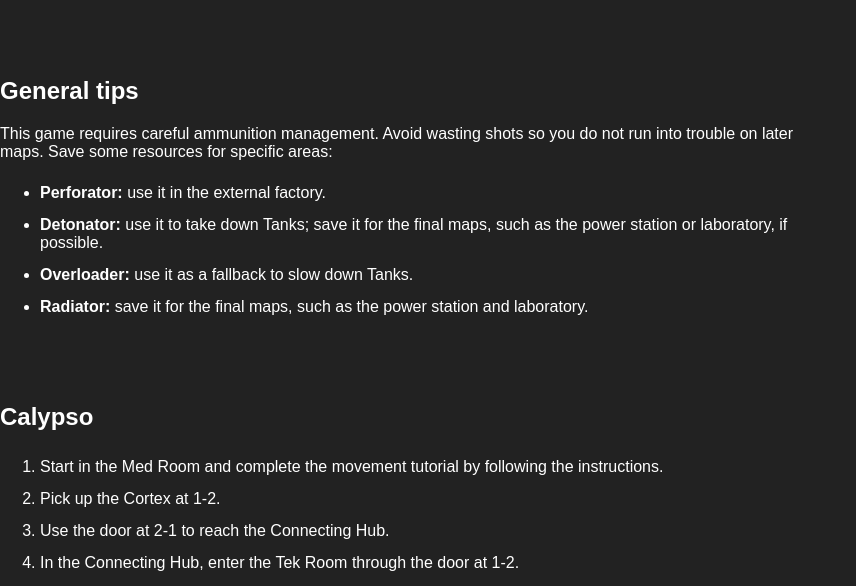
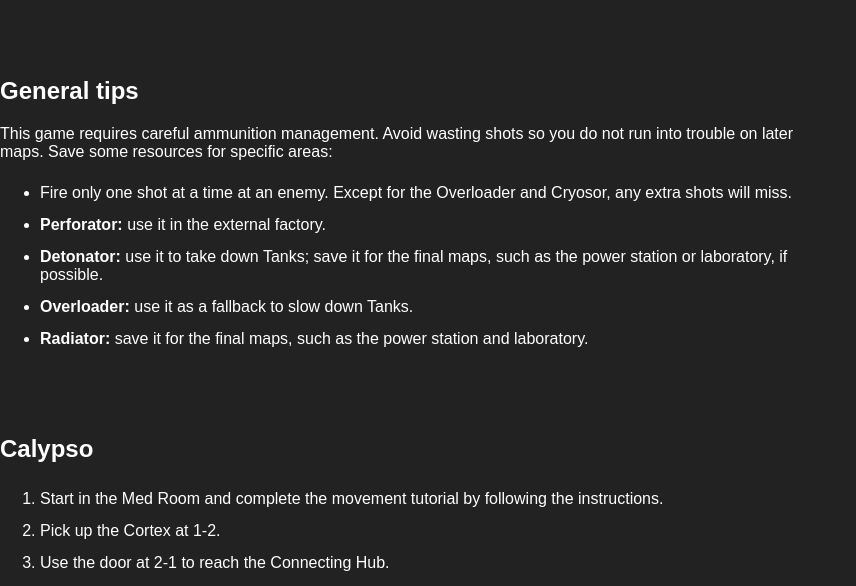
Before and after one commit to zosma180/zosma180.github.com, a plain HTML site: page space-hunters/guide.html in a window 1280 px wide. Shown: the part 205-791 px from the top of the page, without its empty margins (0-856 px from the left). Drawn offline with Linux system fonts and the light colour scheme.

Commit message:
Updated the space hunters guide

```diff
--- a/space-hunters/guide.html
+++ b/space-hunters/guide.html
@@ -32,6 +32,7 @@
         on later maps. Save some resources for specific areas:
       </p>
       <ul>
+        <li>Fire only one shot at a time at an enemy. Except for the Overloader and Cryosor, any extra shots will miss.</li>
         <li><strong>Perforator:</strong> use it in the external factory.</li>
         <li><strong>Detonator:</strong> use it to take down Tanks; save it for the final maps, such as the power station or laboratory, if possible.</li>
         <li><strong>Overloader:</strong> use it as a fallback to slow down Tanks.</li>
```
